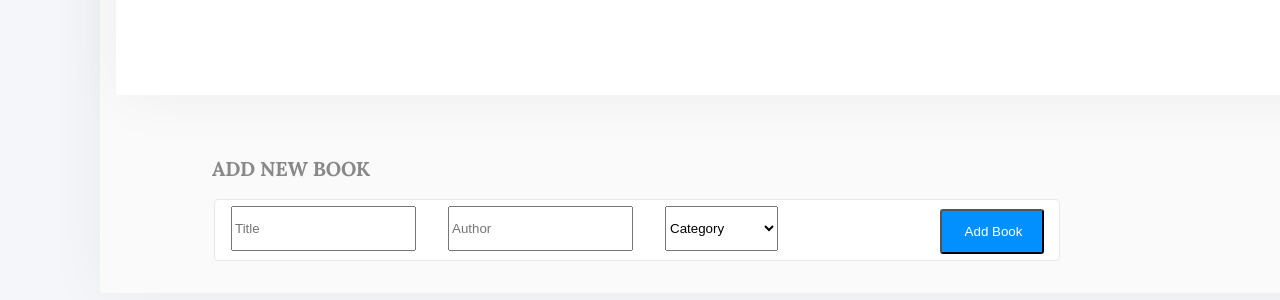
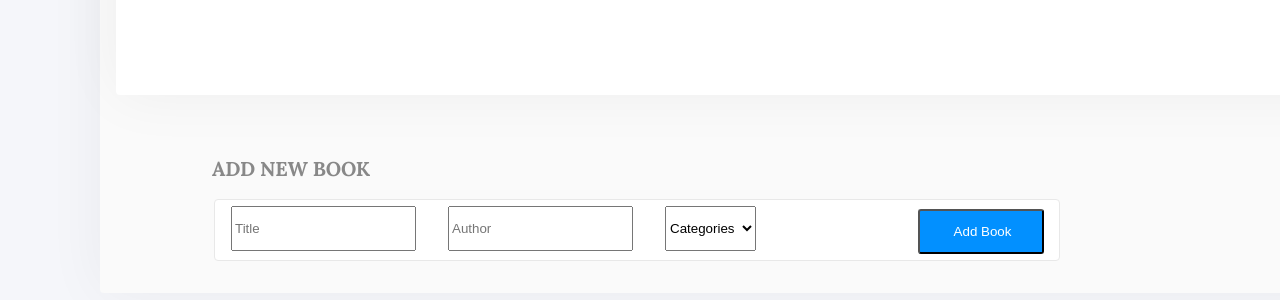
Before and after one commit to yusufyusie/Bookstore-CMS, a React (Create React App) app: page / in a window 1280 px wide. Shown: the part 998-1298 px from the top of the page. Built offline with nearby package versions, Linux system fonts and the light colour scheme; no server answers.

Commit message:
diplay the category to the list of book

```diff
--- a/src/components/Book.jsx
+++ b/src/components/Book.jsx
@@ -5,7 +5,7 @@ import { deleteBook, fetchBooks } from '../redux/books/booksSlice';
 
 const Book = (props) => {
   // eslint-disable-next-line camelcase
-  const { item_id, catgory, title, author } = props;
+  const { item_id, title, author, category } = props;
   const dispatch = useDispatch();
 
   const handleClick = async () => {
@@ -17,7 +17,7 @@ const Book = (props) => {
       <div className="book">
         <div className="book-content">
           <div className="book-details">
-            <p className="book-catgory">{catgory}</p>
+            <p className="book-catgory">{category}</p>
             <p className="book-title">{title}</p>
             <p className="author-name">{author}</p>
             <div className="action-buttons">
@@ -57,9 +57,9 @@ const Book = (props) => {
 
 Book.propTypes = {
   item_id: PropTypes.string.isRequired,
-  catgory: PropTypes.string.isRequired,
   title: PropTypes.string.isRequired,
   author: PropTypes.string.isRequired,
+  category: PropTypes.string.isRequired,
 };
 
 export default Book;
--- a/src/components/addBookForm.jsx
+++ b/src/components/addBookForm.jsx
@@ -6,9 +6,9 @@ import { v4 } from 'uuid';
 const AddBook = () => {
   const dispatch = useDispatch();
   const [state, setState] = React.useState({
-    category: '',
     title: '',
     author: '',
+    category: '',
   });
 
   const handleChange = (event) => {
@@ -27,7 +27,7 @@ const AddBook = () => {
     await dispatch(addBook(newBook));
     await dispatch(fetchBooks());
 
-    setState({ category: '', title: '', author: '' });
+    setState({ title: '', author: '', category: '' });
   };
 
   return (
@@ -36,11 +36,11 @@ const AddBook = () => {
       <form onSubmit={addBookHandler}>
         <input type="text" placeholder="Title" value={state.title} name="title" onChange={handleChange} />
         <input type="text" placeholder="Author" value={state.author} name="author" onChange={handleChange} />
-        <select type="text" name="category" id="categoryid" value={state.category} className="input category-input" onChange={handleChange}>
-          <option value={state.category}> Category</option>
-          <option value="Action">Action</option>
-          <option value="Science Fiction">Science Fiction</option>
-          <option value="Literature">Literature</option>
+        <select type="text" name="category" value={state.category} placeholder="Category" onChange={handleChange} id="input-category">
+          <option value="" disabled>Categories</option>
+          <option value="fiction">Fiction</option>
+          <option value="non-fiction">Non-Fiction</option>
+          <option value="biography">Biography</option>
         </select>
         <button type="submit" className="add-butn">Add Book</button>
       </form>
--- a/src/components/bookList.jsx
+++ b/src/components/bookList.jsx
@@ -17,9 +17,9 @@ const BookList = () => {
           <li className="book-list" key={book.item_id}>
             <Book
               item_id={book.item_id}
-              catgory={book.catgory}
               title={book.title}
               author={book.author}
+              category={book.category}
             />
           </li>
         ))}
```
